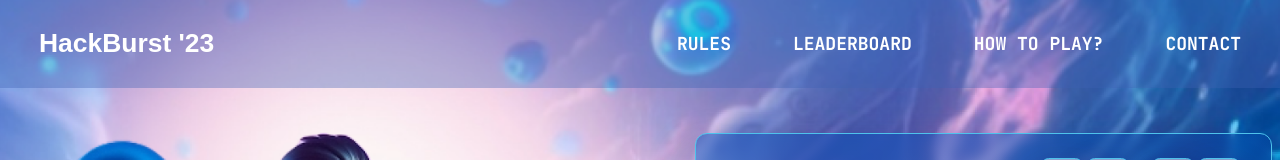
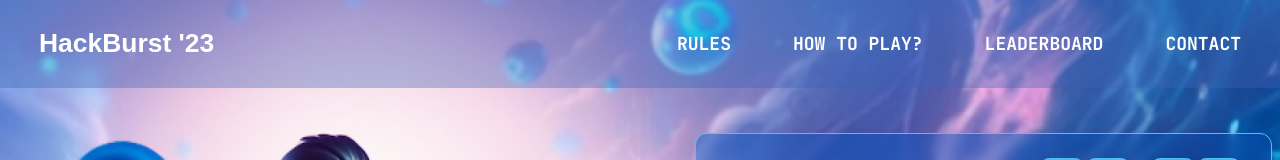
Before and after one commit to Thejus5/hackburst23, a React (Vite) app: page / in a window 1280 px wide. Shown: the top 160 px of the page. Built offline with nearby package versions, Linux system fonts and the light colour scheme; a web font is replaced by a local one.

Commit message:
navigation order change

```diff
--- a/src/molecularComponets/Navigation/navigation.tsx
+++ b/src/molecularComponets/Navigation/navigation.tsx
@@ -47,11 +47,11 @@ function Navigation() {
           <p className="textLinks" onClick={toggleRules}>
             Rules
           </p>
+          <p className="textLinks" onClick={toggleHowToPlay}>
+            How to play?
+          </p>
           <p className="textLinks" onClick={toggleLeaderboard}>
             Leaderboard
-          </p>
-          <p className="textLinks" onClick={toggleHowToPlay}>
-            How to play?
           </p>
           <p className="textLinks" onClick={toggleContact}>
             contact
@@ -66,11 +66,11 @@ function Navigation() {
             <p className="textLinks" onClick={toggleRules}>
               Rules
             </p>
+            <p className="textLinks" onClick={toggleHowToPlay}>
+              How to play?
+            </p>
             <p className="textLinks" onClick={toggleLeaderboard}>
               Leaderboard
-            </p>
-            <p className="textLinks" onClick={toggleHowToPlay}>
-              How to play?
             </p>
             <p className="textLinks" onClick={toggleContact}>
               contact
```
